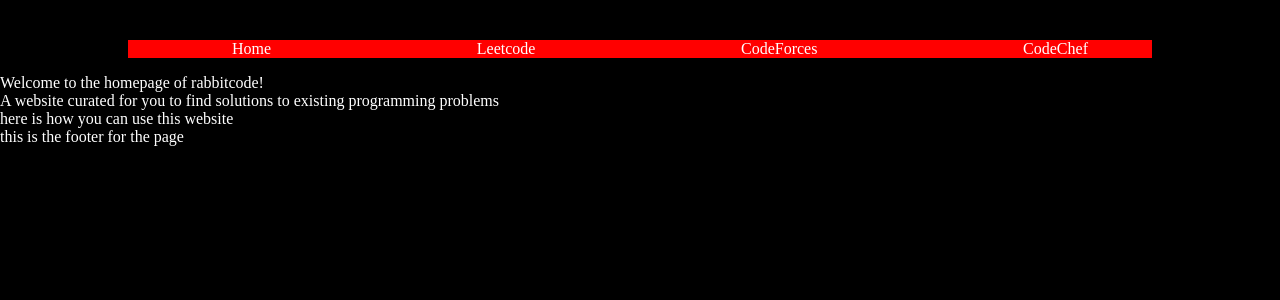
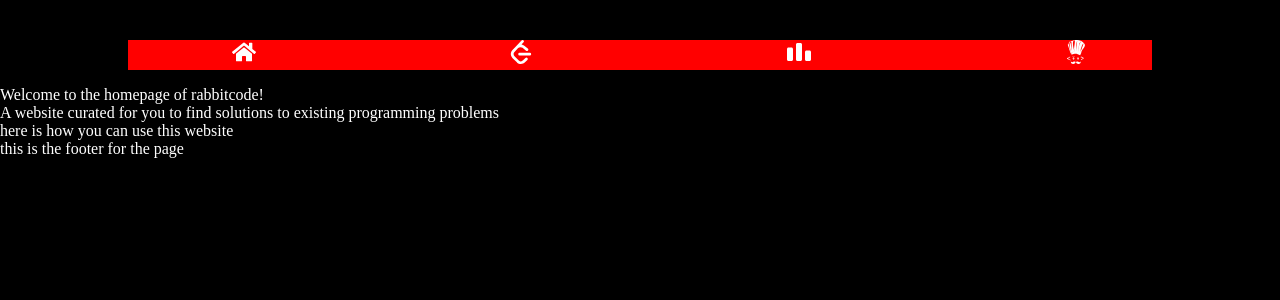
Before and after one commit to JayArindamMaity/bluetwig, a React (Vite) app in the folder frontend/: page / in a window 1280 px wide. Shown: the top 300 px of the page. Built offline with nearby package versions, Linux system fonts and the light colour scheme.

Commit message:
more fixes on navbar

```diff
--- a/frontend/src/components/navbar/navbar.css
+++ b/frontend/src/components/navbar/navbar.css
@@ -13,3 +13,8 @@
     justify-content: space-between;
     align-items: center;
 }
+
+a {
+    color: white;
+    font-size: x-large;
+}
--- a/frontend/src/components/navbar/navbar.tsx
+++ b/frontend/src/components/navbar/navbar.tsx
@@ -1,4 +1,6 @@
 import './navbar.css'
+import { SiLeetcode,SiCodeforces,SiCodechef } from "react-icons/si";
+import { FaHome } from "react-icons/fa";
 
 export default function Navbar () {
     return (
@@ -6,10 +8,10 @@ export default function Navbar () {
             <div className='nav-main'>
                 <div className='nav-ele'>
                     <ul className='nav-lst'>
-                        <li>Home</li>
-                        <li>Leetcode</li>
-                        <li>CodeForces</li>
-                        <li>CodeChef</li>
+                        <li><a href="#"> <FaHome /> </a></li>
+                        <li><a href="#"> <SiLeetcode/> </a></li>
+                        <li><a href="#"> <SiCodeforces/> </a></li>
+                        <li><a href="#"> <SiCodechef/> </a></li>
                     </ul>
                 </div>
             </div>
--- /dev/null
+++ b/package.json
@@ -0,0 +1,5 @@
+{
+  "dependencies": {
+    "react-icons": "^5.5.0"
+  }
+}
```
Also changed, not shown: 1 other file (tests, documents, lock files or other folders).
